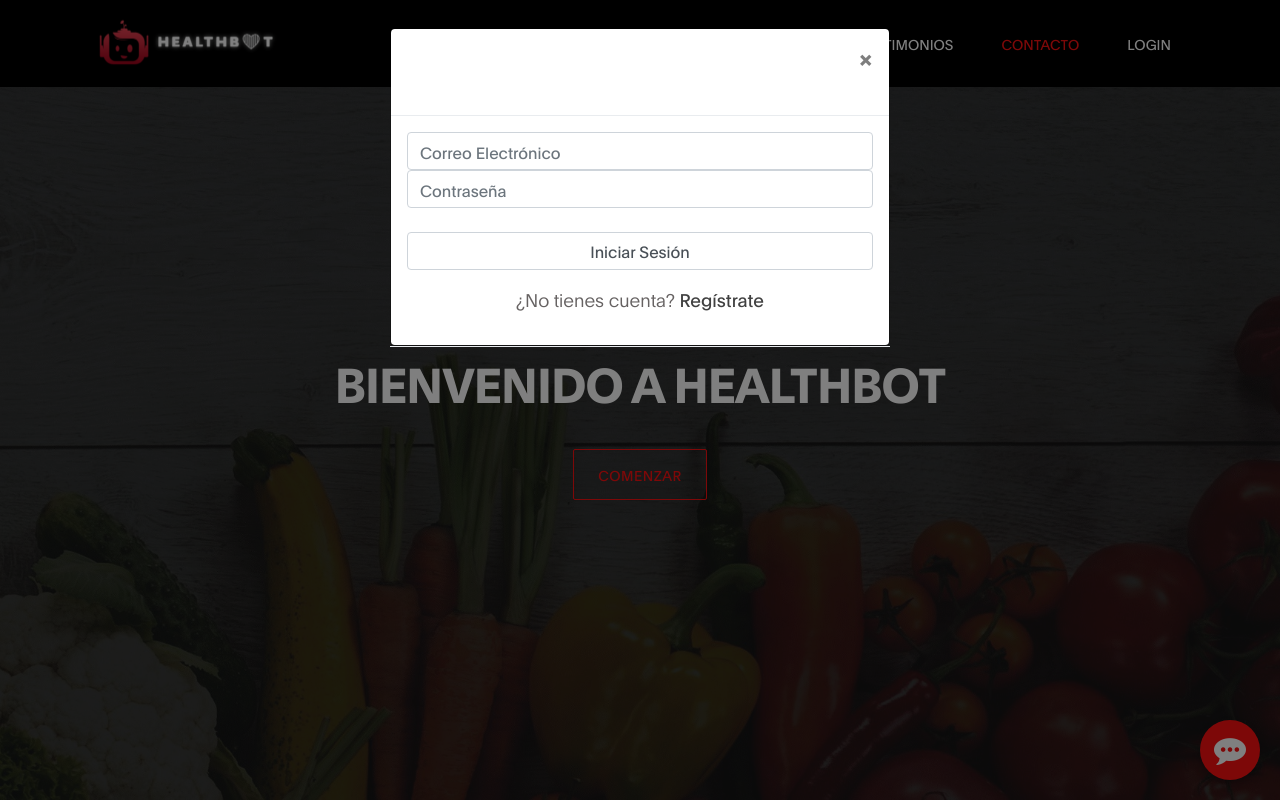
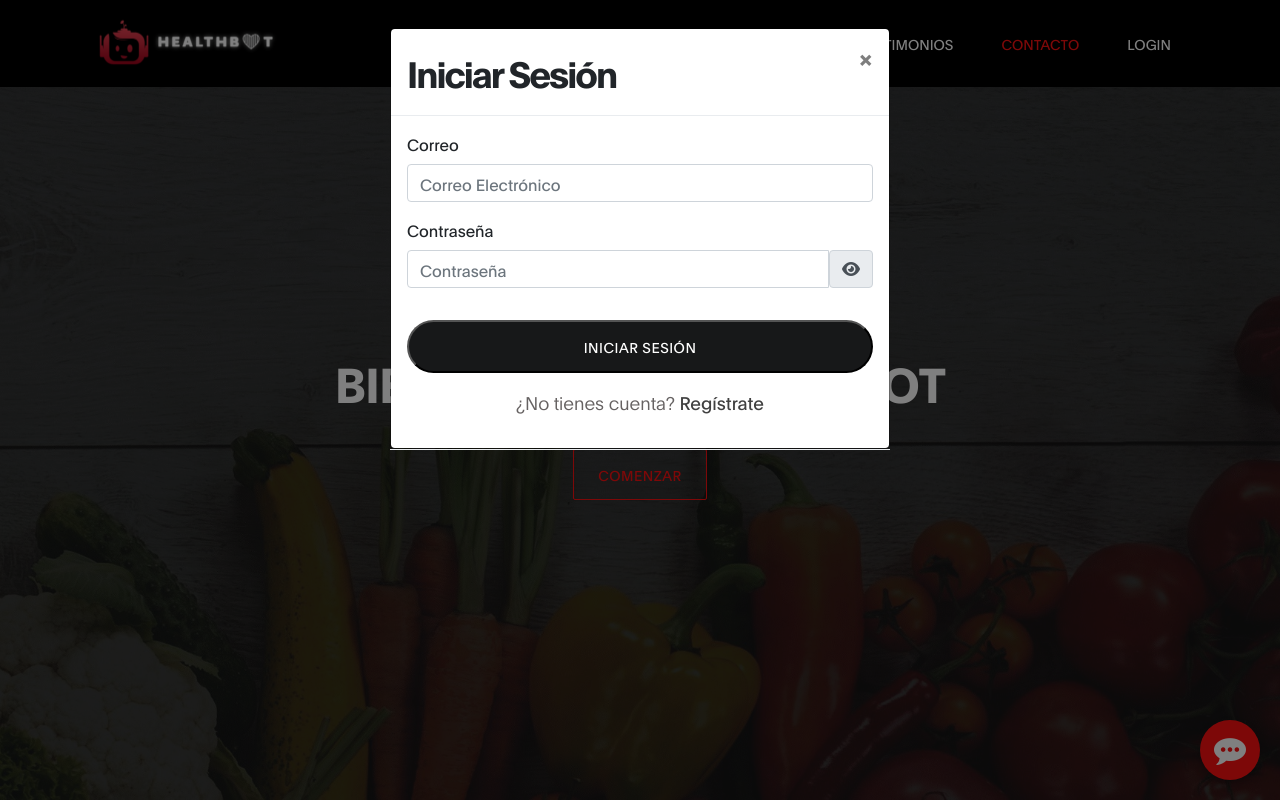
Before and after one commit to Dani5734/TecnoSystem, a PHP site: page / in a window 1280 px wide, after a click on "LOGIN". Run offline with PHP 8.4, Linux system fonts and the light colour scheme; some libraries are stand-ins or nearby versions.

Commit message:
Cambios de login y register

```diff
--- a/css/tooplate-gymso-style.css
+++ b/css/tooplate-gymso-style.css
@@ -664,11 +664,6 @@
   border-radius: 12px; /* opcional, para que se vea más bonito */
 }
 
-
-
-
-
-
   /*---------------------------------------
      CONTACT
   -----------------------------------------*/
--- a/index.html
+++ b/index.html
@@ -15,7 +15,7 @@
   <!-- Login -->
   <script src="https://kit.fontawesome.com/274421acc6.js" crossorigin="anonymous"></script>
   <link rel="stylesheet" href="plugins/sweetalert2/sweetalert2.min.css">
-  <link rel="stylesheet" href="model/login.php">
+
   <!-- Fin Login -->
 
   <link rel="stylesheet" href="css/bootstrap.min.css">
@@ -110,8 +110,7 @@
           <div style="width:5px; background:var(--primary-color); height:350px;"></div>
         </div>
 
-       <img src="images/Imag1.jpg" alt="Trainer"
-     style="width:300px; border:6px solid var(--primary-color); border-radius:15px;
+        <img src="images/Imag1.jpg" alt="Trainer" style="width:300px; border:6px solid var(--primary-color); border-radius:15px;
             box-shadow:0 0 15px var(--primary-color),0 0 30px var(--primary-color),0 0 45px var(--primary-color);
             display:block; margin:0 auto;">
 
@@ -197,10 +196,8 @@
     </div>
   </section>
 
-  <section class="testimonios-section">
-    <div id="carruselTestimonios" class="carousel slide" data-ride="carousel" data-interval="false">
-      <div class="carousel-inner text-center">
-<!-- Sección de Testimonios -->
+
+  <!--Sección de testimonios-->
   <section id="schedule" class="testimonios-section">
     <div class="container">
       <h2 class="text-center mb-5">Lo que opinan nuestros clientes</h2>
@@ -291,7 +288,8 @@
               <label for="asunto" class="form-label">
                 <i class="bi bi-pencil-fill me-2"></i> Asunto
               </label>
-            <textarea class="form-control" id="mensaje" name="mensaje" rows="5" placeholder="Escribe tu mensaje..." required></textarea>
+              <textarea class="form-control" id="mensaje" name="mensaje" rows="5" placeholder="Escribe tu mensaje..."
+                required></textarea>
             </div>
 
             <!-- Botón -->
@@ -311,7 +309,7 @@
 
 
 
-      <!-- Modal y formulario-->
+  <!-- Modal Inicio de sesión-->
   <div class="modal fade" id="IniciarSesion" tabindex="-1" role="dialog" aria-labelledby="IniciarSesionLabel"
     aria-hidden="true">
     <div class="modal-dialog" role="document">
@@ -325,18 +323,37 @@
 
         <div class="modal-body">
           <form action="model/login.php" method="post">
+            <div class="mb-3">
+              <label for="login-contrasena" class="form-label">Correo </label>
               <input type="email" class="form-control" name="correousuario" id="correousuario"
-                  aria-describedby="helpId" placeholder="Correo Electrónico" required>
-                <input type="password" class="form-control" name="contrasena" id="contrasena" aria-describedby="helpId"
-                  placeholder="Contraseña" required>
-                <i id="togglePassword" class="fa-solid fa-eye"></i>
-                <button type="submit" class="form-control" id="submit-button" name="submit"
-                  onclick="MsgCaracteres()">Iniciar Sesión</button>
+                placeholder="Correo Electrónico" required>
+            </div>
+
+            <div class="mb-3">
+              <label for="login-contrasena" class="form-label">Contraseña</label>
+              <div class="input-group">
+                <input type="password" class="form-control" id="login-contrasena" placeholder="Contraseña" required>
+                <span class="input-group-text">
+                  <i id="toggleLoginPassword" class="fa-solid fa-eye" style="cursor:pointer;"></i>
+                </span>
+              </div>
+            </div>
+
+            <div class="mb-3">
+              <button type="submit" class="custom-btn bg-color mt-3 w-100 rounded-pill" name="submit">Iniciar
+                Sesión</button>
+            </div>
             <p class="text-center mt-3">
-                  ¿No tienes cuenta? <a href="#" data-toggle="modal" data-target="#registerModal">Regístrate</a>
+              ¿No tienes cuenta?
+              <a href="#" data-bs-toggle="modal" data-toggle="modal" data-target="#registerModal"
+                data-bs-dismiss="modal">
+                Regístrate
+              </a>
             </p>
-                </label>
+
+          </form>
         </div>
+
         </form>
       </div>
       <div class="modal-footer"></div>
@@ -372,14 +389,21 @@
             </div>
             <div class="form-group">
               <label for="reg-correo">Correo Electrónico</label>
-                <input type="email" class="form-control" name="correousuario" id="correousuario"
-                  aria-describedby="helpId" required>
-              </div>
-              <div class="form-group">
-                <label for="reg-password">Contraseña</label>
-                <input type="password" class="form-control" name="contrasena" id="contrasena" aria-describedby="helpId"
+              <input type="email" class="form-control" name="correousuario" id="correousuario" aria-describedby="helpId"
                 required>
             </div>
+            <!-- Modal Registro: contraseña con input-group -->
+            <div class="mb-3">
+              <label for="reg-contrasena" class="form-label">Contraseña</label>
+              <div class="input-group">
+                <input type="password" class="form-control" id="reg-contrasena" placeholder="Contraseña"
+                  name="contrasena" required>
+                <span class="input-group-text">
+                  <i id="toggleRegisterPassword" class="fa-solid fa-eye" style="cursor:pointer;"></i>
+                </span>
+              </div>
+            </div>
+
             <div class="form-row">
               <div class="form-group col-md-4">
                 <label for="reg-edad">Edad</label>
@@ -493,18 +517,31 @@
 
 <script>
   document.addEventListener('DOMContentLoaded', function () {
-    const togglePassword = document.getElementById('togglePassword');
-    const password = document.getElementById('contrasena');
+    const toggleLogin = document.getElementById('toggleLoginPassword');
+    const loginPass = document.getElementById('login-contrasena');
 
-    togglePassword.addEventListener('click', function () {
-      const type = password.getAttribute('type') === 'password' ? 'text' : 'password';
-      password.setAttribute('type', type);
-
-      // Cambia el ícono del ojo abierto/cerrado
-      togglePassword.classList.toggle('fa-eye');
-      togglePassword.classList.toggle('fa-eye-slash');
+    toggleLogin.addEventListener('click', function () {
+      const type = loginPass.getAttribute('type') === 'password' ? 'text' : 'password';
+      loginPass.setAttribute('type', type);
+      toggleLogin.classList.toggle('fa-eye');
+      toggleLogin.classList.toggle('fa-eye-slash');
     });
   });
+
+  //Script de registro
+  document.addEventListener('DOMContentLoaded', function () {
+    const toggleRegister = document.getElementById('toggleRegisterPassword');
+    const registerPass = document.getElementById('reg-contrasena');
+
+    toggleRegister.addEventListener('click', function () {
+      const type = registerPass.getAttribute('type') === 'password' ? 'text' : 'password';
+      registerPass.setAttribute('type', type);
+      toggleRegister.classList.toggle('fa-eye');
+      toggleRegister.classList.toggle('fa-eye-slash');
+    });
+  });
+
 </script>
 
+
 </html>
```
Lines whose indentation alone changed are shown as unchanged.
